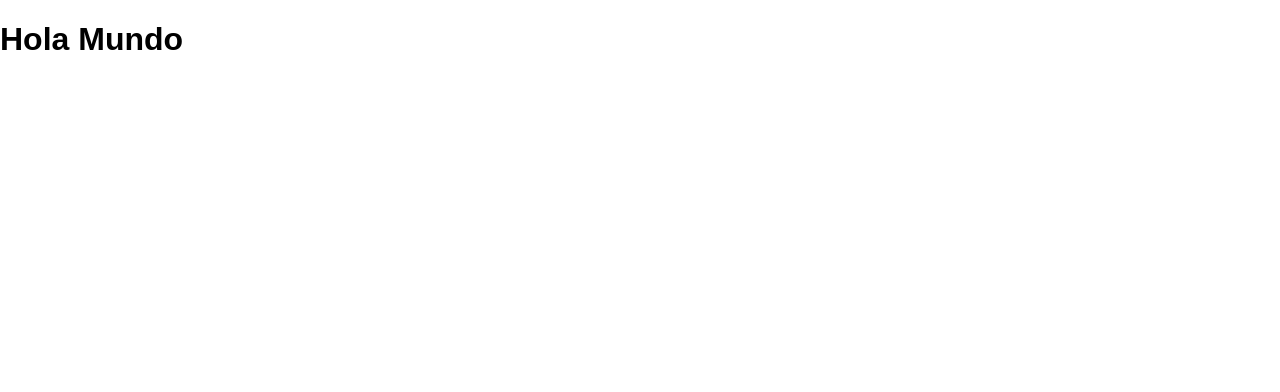
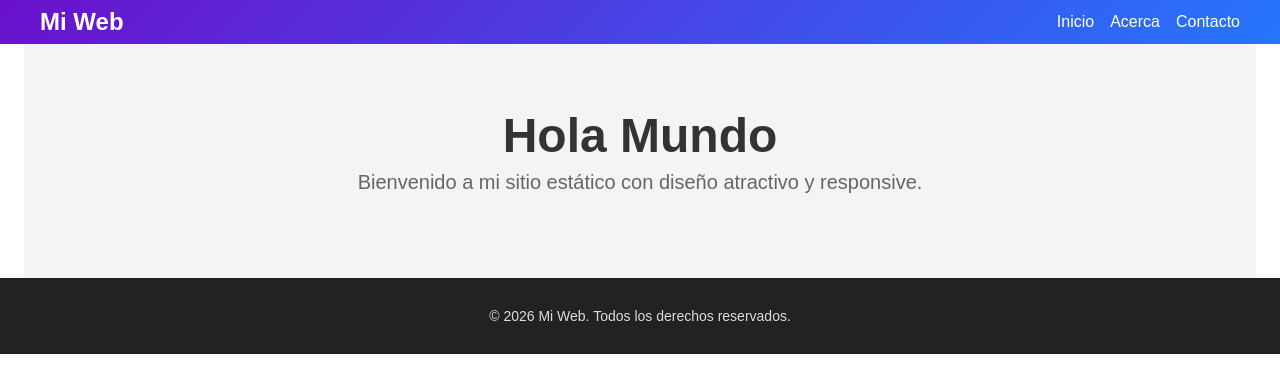
Before and after one commit to Suriel0327/my-first-static-web-app, a website: page src/index.html in a window 1280 px wide. Drawn offline with Linux system fonts and the light colour scheme.

Commit message:
Nueva modificación en el proyecto

```diff
--- a/src/index.html
+++ b/src/index.html
@@ -5,13 +5,38 @@
   <meta charset="UTF-8">
   <meta name="viewport" content="width=device-width, initial-scale=1.0">
   <link rel="stylesheet" href="styles.css">
-  <title>Vanilla JavaScript App</title>
+  <title>Mi Sitio Estático</title>
 </head>
 
 <body>
-  <main>
+  <header>
+    <nav class="navbar container">
+      <div class="logo">Mi Web</div>
+      <ul class="nav-links">
+        <li><a href="#">Inicio</a></li>
+        <li><a href="#">Acerca</a></li>
+        <li><a href="#">Contacto</a></li>
+      </ul>
+      <button class="menu-toggle" aria-label="Abrir menú">☰</button>
+    </nav>
+  </header>
+
+  <main class="hero container">
     <h1>Hola Mundo</h1>
+    <p class="subtitle">Bienvenido a mi sitio estático con diseño atractivo y responsive.</p>
   </main>
+
+  <footer>
+    <p>&copy; 2026 Mi Web. Todos los derechos reservados.</p>
+  </footer>
+
+  <script>
+    const toggle = document.querySelector('.menu-toggle');
+    const navLinks = document.querySelector('.nav-links');
+    toggle.addEventListener('click', () => {
+      navLinks.classList.toggle('show');
+    });
+  </script>
 </body>
 
 </html>
```
